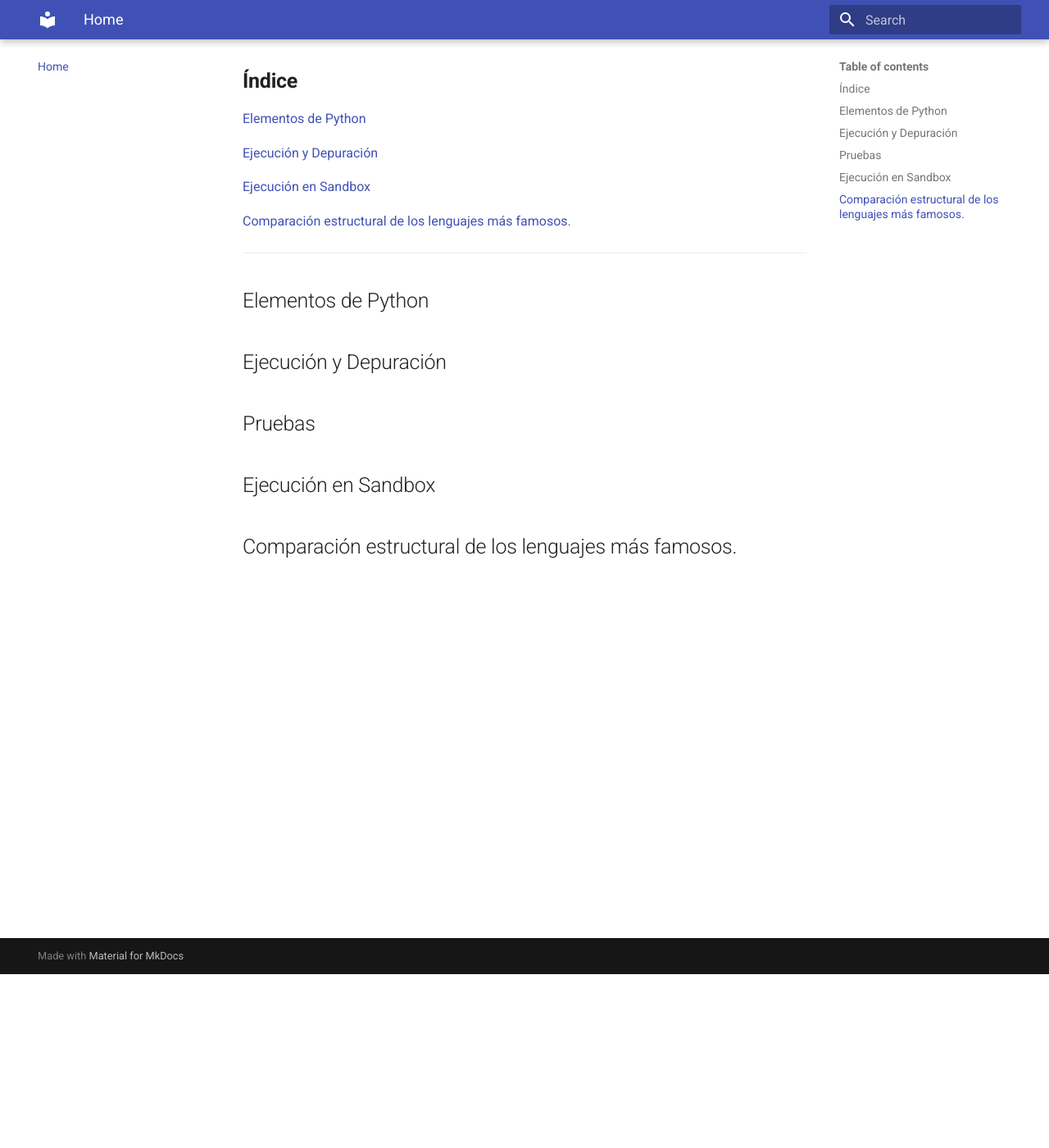
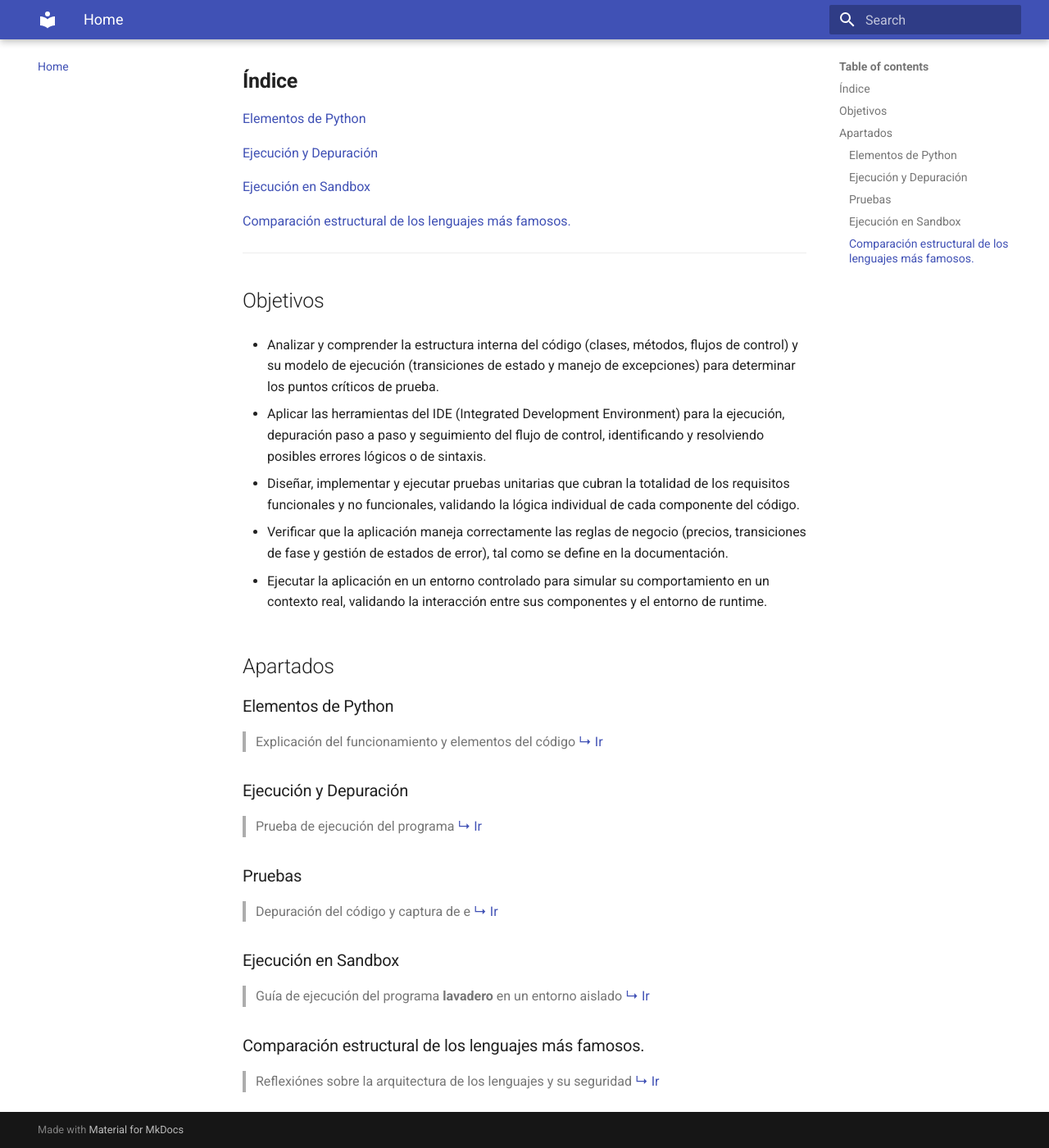
Before and after one commit to vjp-unaiMB/Unidad1-TareaRA1-UnaiMerinoBara-ano, an MkDocs documentation site: the page built from docs/index.md, in a window 1280 px wide and 1400 px high, scrolled down 212 px. Shown: the whole window at 82% size. Built offline with MkDocs 1.6.1 and Material for MkDocs 9.7.7, drawn with Linux system fonts in a browser that asks for light colours.

Commit message:
Actualizacion de contenido 2

```diff
--- a/docs/index.md
+++ b/docs/index.md
@@ -14,12 +14,40 @@ Autor: `Unai Merino Barañano`
 
 ---
 
-## Elementos de Python
+## Objetivos
+* Analizar y comprender la estructura interna del código (clases, métodos, flujos de control) y su modelo de ejecución (transiciones de estado y manejo de excepciones) para determinar los puntos críticos de prueba.
 
-## Ejecución y Depuración
+* Aplicar las herramientas del IDE (Integrated Development Environment) para la ejecución, depuración paso a paso y seguimiento del flujo de control, identificando y resolviendo posibles errores lógicos o de sintaxis.
 
-## Pruebas
+* Diseñar, implementar y ejecutar pruebas unitarias que cubran la totalidad de los requisitos funcionales y no funcionales, validando la lógica individual de cada componente del código.
 
-## Ejecución en Sandbox
+* Verificar que la aplicación maneja correctamente las reglas de negocio (precios, transiciones de fase y gestión de estados de error), tal como se define en la documentación.
 
-## Comparación estructural de los lenguajes más famosos.
+* Ejecutar la aplicación en un entorno controlado para simular su comportamiento en un contexto real, validando la interacción entre sus componentes y el entorno de runtime.
+
+## Apartados
+
+### Elementos de Python
+
+> Explicación del funcionamiento y elementos del código
+[↳ Ir](ElementosDePython.md)
+
+### Ejecución y Depuración
+
+> Prueba de ejecución del programa
+[↳ Ir](EjecucionYDepuracion.md)
+
+### Pruebas
+
+> Depuración del código y captura de e
+[↳ Ir](EjecucionYDepuracion.md)
+
+### Ejecución en Sandbox
+
+> Guía de ejecución del programa **lavadero** en un entorno aislado
+[↳ Ir](EjecucionEnSandbox.md)
+
+### Comparación estructural de los lenguajes más famosos.
+
+> Reflexiónes sobre la arquitectura de los lenguajes y su seguridad
+[↳ Ir](ComparacionEstructuralDeLenguajesFamosos.md)
```
Also changed, not shown: docs/EjecucionYDepuracion.md (+3 -0 lines), docs/ElementosDePython.md (+7 -7 lines).
